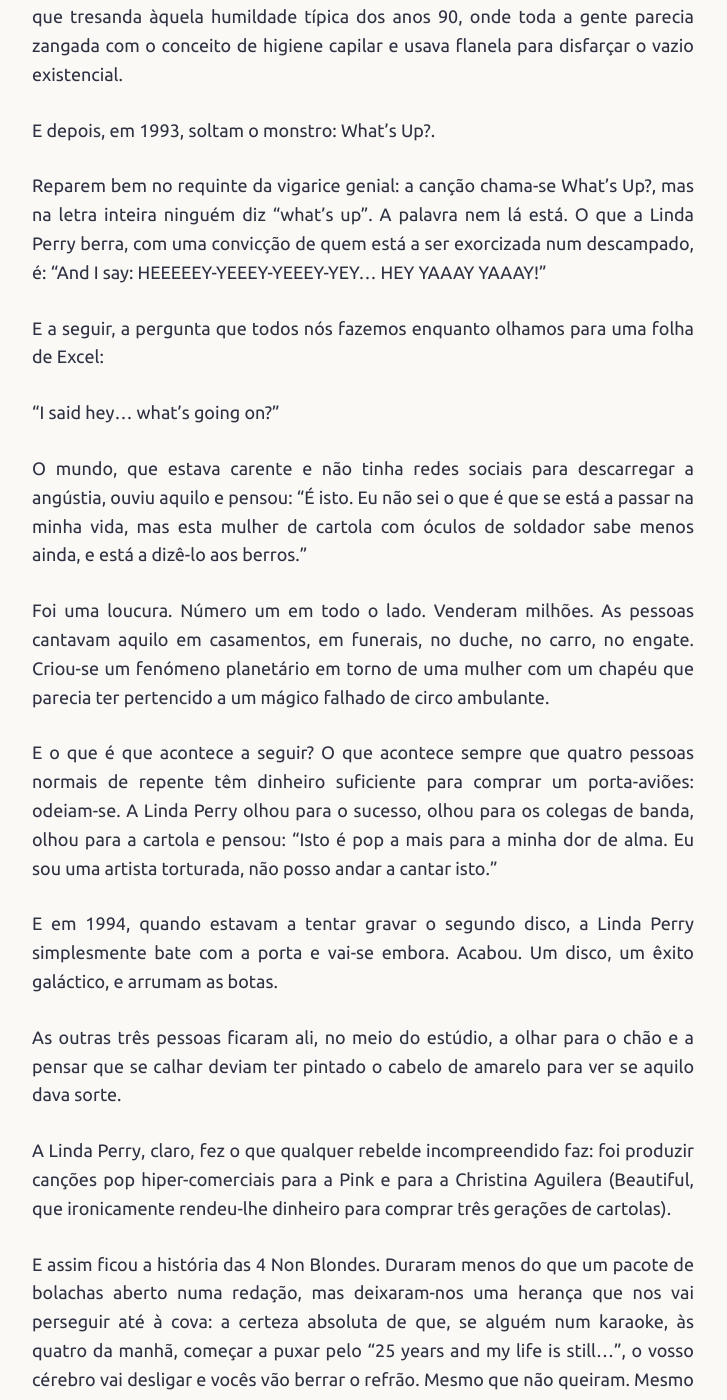
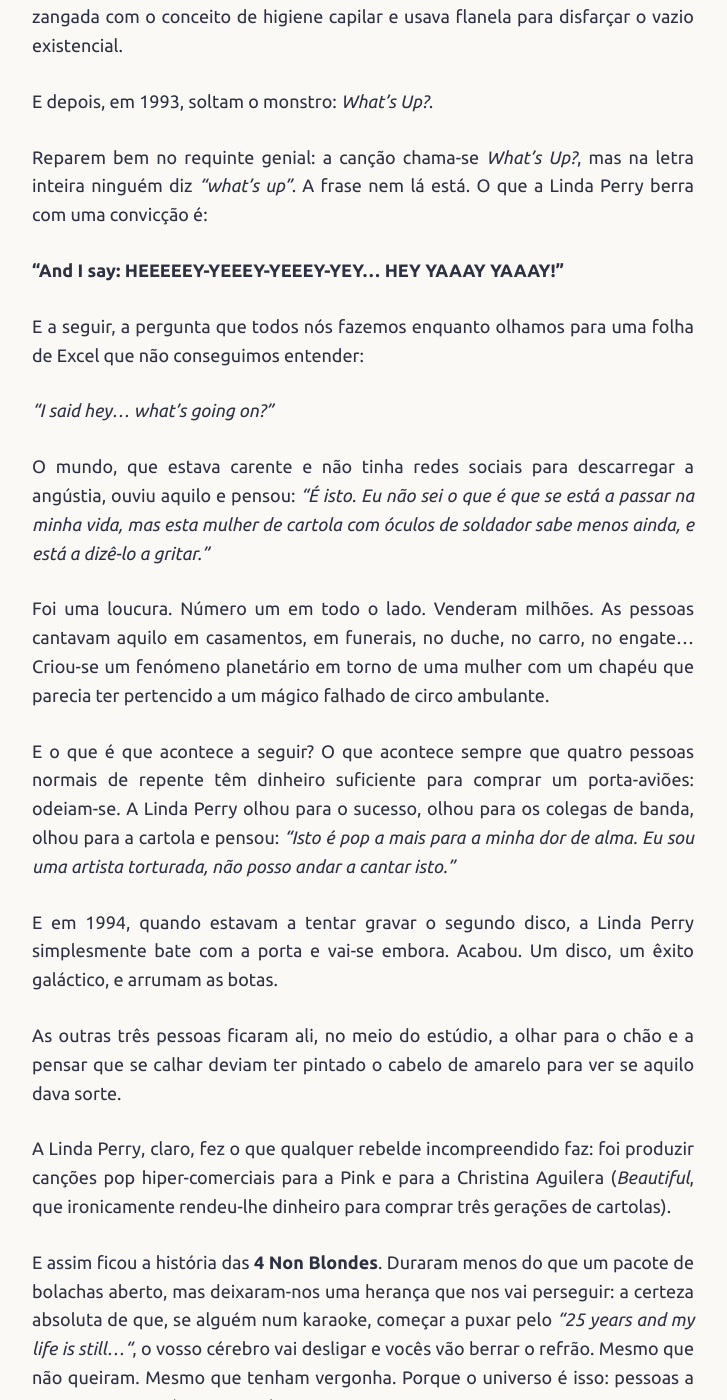
Before and after one commit to joaquim-capitao/musica, a Jekyll site: the page built from artistas/4-non-blondes.md, in a window 1280 px wide and 1400 px high, scrolled down 697 px. Shown: the whole window, without its empty margins (277-1004 px from the left). Built offline with Jekyll 4.4.1, drawn with Linux system fonts in a browser that asks for light colours; our own code applies the rules of GitHub Pages for plain Markdown files; some of the changed text lies outside the part shown.

Commit message:
Update 4-non-blondes.md

```diff
--- a/artistas/4-non-blondes.md
+++ b/artistas/4-non-blondes.md
@@ -4,35 +4,35 @@
 
 A maior parte dos seres humanos olha para o espelho, repara que tem cabelo castanho e vai à vida dele comprar pão. Elas não. Elas acharam que isso era uma tese sociológica. No meio de uma conversa num parque, comem uma *pizza*, passa um miúdo loiro, e decidem: "Nós somos quatro. Nenhuma é loira. Portanto, seremos as 4 Non Blondes."
 
-É a profundidade conceptual de quem baptiza um cão de "Cão" porque ele ladra. Há uma honestidade quase comovente nisto. Se fossem quatro pessoas com intolerância à lactose, chamavam-se "Os Sem Iogurte". Mas pronto, ficou 4 Non Blondes.
+É a profundidade conceptual de quem baptiza um cão de "Cão" porque ele ladra. Se fossem quatro pessoas com intolerância à lactose, chamavam-se "Os Sem Iogurte". Mas pronto, ficou 4 Non Blondes.
 
 Entretanto, as pessoas na banda vão mudando, porque manter quatro seres humanos dentro da mesma sala sem que um queira esfaquear o outro com um garfo de plástico é uma utopia, e entra um rapaz para a guitarra. Que também não era loiro, o que pelo menos mantinha o rigor estatístico da coisa.
 
-Chega 1992 e gravam um disco: Bigger, Better, Faster, More!. Um título modesto, que tresanda àquela humildade típica dos anos 90, onde toda a gente parecia zangada com o conceito de higiene capilar e usava flanela para disfarçar o vazio existencial.
+Chega 1992 e gravam um disco: *Bigger, Better, Faster, More!*. Um título modesto, que tresanda àquela humildade típica dos anos 90, onde toda a gente parecia zangada com o conceito de higiene capilar e usava flanela para disfarçar o vazio existencial.
 
-E depois, em 1993, soltam o monstro: What's Up?.
+E depois, em 1993, soltam o monstro: *What's Up?*.
 
-Reparem bem no requinte da vigarice genial: a canção chama-se What's Up?, mas na letra inteira ninguém diz "what's up". A palavra nem lá está. O que a Linda Perry berra, com uma convicção de quem está a ser exorcizada num descampado, é:
-"And I say: HEEEEEY-YEEEY-YEEEY-YEY... HEY YAAAY YAAAY!"
+Reparem bem no requinte genial: a canção chama-se *What's Up?*, mas na letra inteira ninguém diz *"what's up"*. A frase nem lá está. O que a Linda Perry berra com uma convicção é:
 
-E a seguir, a pergunta que todos nós fazemos enquanto olhamos para uma folha de Excel:
+**"And I say: HEEEEEY-YEEEY-YEEEY-YEY... HEY YAAAY YAAAY!"**
 
-"I said hey... what’s going on?"
+E a seguir, a pergunta que todos nós fazemos enquanto olhamos para uma folha de Excel que não conseguimos entender:
 
-O mundo, que estava carente e não tinha redes sociais para descarregar a angústia, ouviu aquilo e pensou: "É isto. Eu não sei o que é que se está a passar na minha vida, mas esta mulher de cartola com óculos de soldador sabe menos ainda, e está a dizê-lo aos berros."
+*"I said hey... what’s going on?"*
 
-Foi uma loucura. Número um em todo o lado. Venderam milhões. As pessoas cantavam aquilo em casamentos, em funerais, no duche, no carro, no engate. Criou-se um fenómeno planetário em torno de uma mulher com um chapéu que parecia ter pertencido a um mágico falhado de circo ambulante.
+O mundo, que estava carente e não tinha redes sociais para descarregar a angústia, ouviu aquilo e pensou: *"É isto. Eu não sei o que é que se está a passar na minha vida, mas esta mulher de cartola com óculos de soldador sabe menos ainda, e está a dizê-lo a gritar."*
 
-E o que é que acontece a seguir? O que acontece sempre que quatro pessoas normais de repente têm dinheiro suficiente para comprar um porta-aviões: odeiam-se.
-A Linda Perry olhou para o sucesso, olhou para os colegas de banda, olhou para a cartola e pensou: "Isto é pop a mais para a minha dor de alma. Eu sou uma artista torturada, não posso andar a cantar isto."
+Foi uma loucura. Número um em todo o lado. Venderam milhões. As pessoas cantavam aquilo em casamentos, em funerais, no duche, no carro, no engate... Criou-se um fenómeno planetário em torno de uma mulher com um chapéu que parecia ter pertencido a um mágico falhado de circo ambulante.
+
+E o que é que acontece a seguir? O que acontece sempre que quatro pessoas normais de repente têm dinheiro suficiente para comprar um porta-aviões: odeiam-se. A Linda Perry olhou para o sucesso, olhou para os colegas de banda, olhou para a cartola e pensou: *"Isto é pop a mais para a minha dor de alma. Eu sou uma artista torturada, não posso andar a cantar isto."*
 
 E em 1994, quando estavam a tentar gravar o segundo disco, a Linda Perry simplesmente bate com a porta e vai-se embora. Acabou. Um disco, um êxito galáctico, e arrumam as botas.
 
 As outras três pessoas ficaram ali, no meio do estúdio, a olhar para o chão e a pensar que se calhar deviam ter pintado o cabelo de amarelo para ver se aquilo dava sorte.
 
-A Linda Perry, claro, fez o que qualquer rebelde incompreendido faz: foi produzir canções pop hiper-comerciais para a Pink e para a Christina Aguilera (Beautiful, que ironicamente rendeu-lhe dinheiro para comprar três gerações de cartolas).
+A Linda Perry, claro, fez o que qualquer rebelde incompreendido faz: foi produzir canções pop hiper-comerciais para a Pink e para a Christina Aguilera (*Beautiful*, que ironicamente rendeu-lhe dinheiro para comprar três gerações de cartolas).
 
-E assim ficou a história das 4 Non Blondes. Duraram menos do que um pacote de bolachas aberto numa redação, mas deixaram-nos uma herança que nos vai perseguir até à cova: a certeza absoluta de que, se alguém num karaoke, às quatro da manhã, começar a puxar pelo "25 years and my life is still...", o vosso cérebro vai desligar e vocês vão berrar o refrão. Mesmo que não queiram. Mesmo que tenham vergonha. Porque o universo, no fundo, é só isso: pessoas a perguntar o que é que se está a passar.
+E assim ficou a história das **4 Non Blondes**. Duraram menos do que um pacote de bolachas aberto, mas deixaram-nos uma herança que nos vai perseguir: a certeza absoluta de que, se alguém num karaoke, começar a puxar pelo *"25 years and my life is still..."*, o vosso cérebro vai desligar e vocês vão berrar o refrão. Mesmo que não queiram. Mesmo que tenham vergonha. Porque o universo é isso: pessoas a perguntar o que é que se está a passar.
 
 
 ---
```
